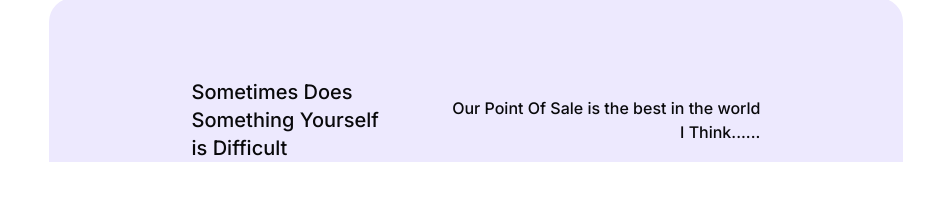
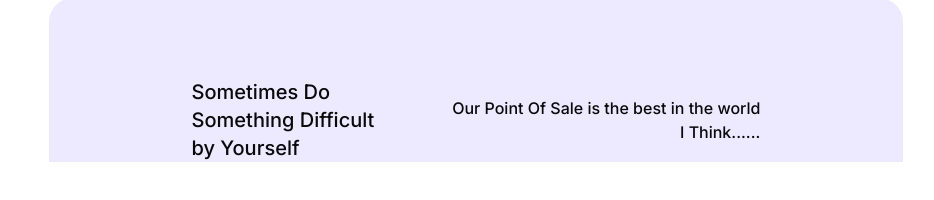
Before and after one commit to nur-wahid123/next-sosmed-fe, a Next.js app: page / in a window 1280 px wide. Shown: the part 588-788 px from the top of the page, without its empty margins (164-1098 px from the left). Built offline with nearby package versions, Linux system fonts and the light colour scheme.

Commit message:
oojiaoisjd

```diff
--- a/src/app/page.tsx
+++ b/src/app/page.tsx
@@ -13,7 +13,7 @@ export default function Home() {
             <div className="flex items-center justify-between font-medium">
               <div className="w-1/3">
                 <p className="text-xl">
-                  Sometimes Does Something Yourself is Difficult
+                  Sometimes Do Something Difficult by Yourself
                 </p>
               </div>
               <div className="text-right">
```
